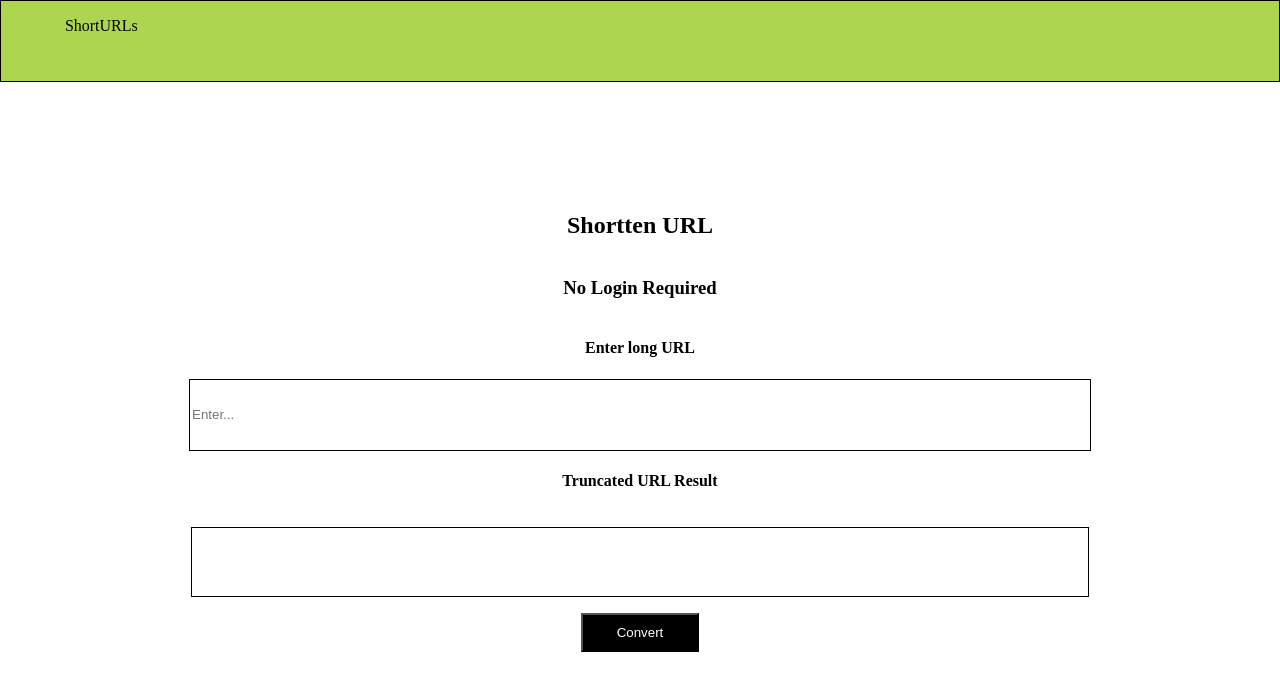
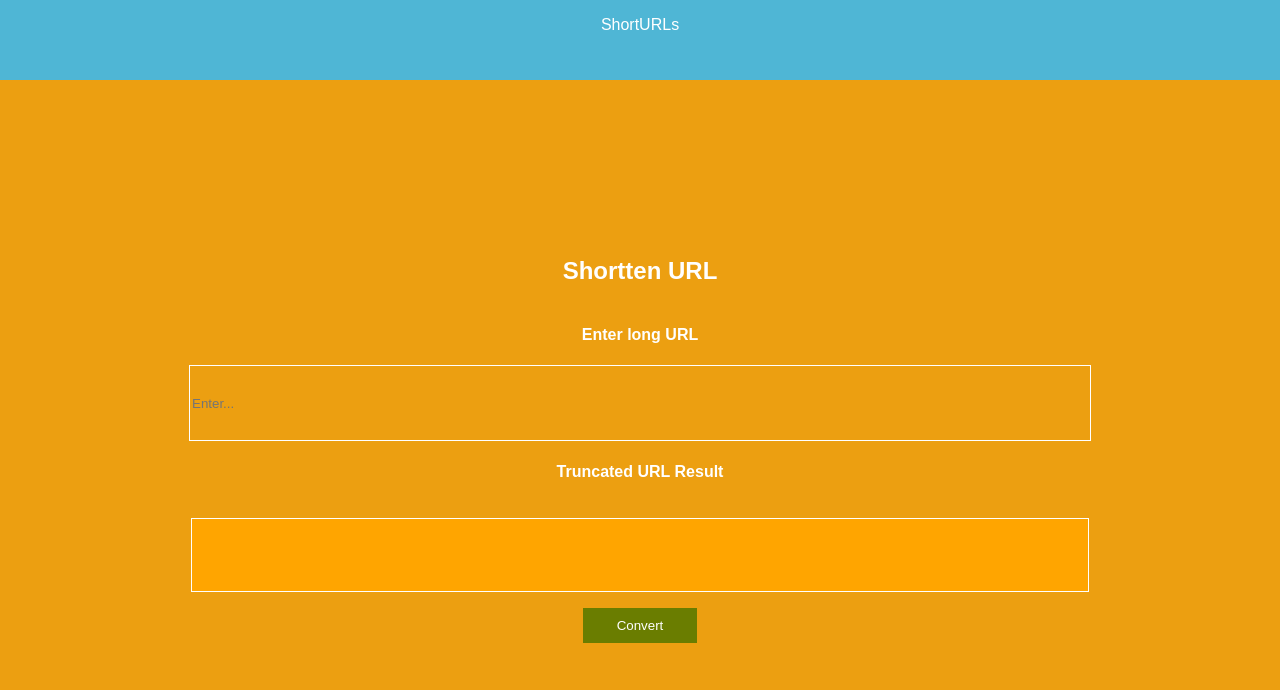
Before and after one commit to Artsia/ShorttenedLink, a plain HTML site: page index.html in a window 1280 px wide. Drawn offline with Linux system fonts and the light colour scheme.

Commit message:
changed color scheme

```diff
--- a/index.html
+++ b/index.html
@@ -19,7 +19,6 @@
     <div class="main">
 
         <h2>Shortten URL</h2>
-        <h3>No Login Required</h3>
         <h4>Enter long URL</h4>
 
         <input type="textField" id="txtField" placeholder="Enter...">
--- a/script.js
+++ b/script.js
@@ -23,7 +23,7 @@ function fTruncateURL() {
     }).then(response => response.text())
         .then(result => {
             shortURL = result;
-            truncResultId.textContent = shortURL;
+            truncResultId.textContent = shortURL; /**send back short url from api */
             console.log(shortURL);
         })
         .catch((e) => {
--- a/style.css
+++ b/style.css
@@ -1,49 +1,60 @@
-body{
+body {
     padding: 0%;
     margin: 0%;
-    color: black;
-
-
+    color: rgb(255, 255, 255);
+    display: flex;
+    flex-direction: column;
+    font-family: sans-serif;
 }
 
 
-header{
-    background-color: rgb(173, 213, 79);
+header {
+    background-color: rgb(79 182 213);
     display: block;
-    border: 1px solid black;
+    /*border: 1px solid black;*/
     height: 10vh;
 }
 
-#logo{
-    margin-left:5%;
+#logo {
+    /*margin-left:5%;*/
+    display: flex;
+    justify-content: center;
+    align-items: center;
 }
 
-.main{
+.main {
     display: flex;
     flex-direction: column;
     align-items: center;
     justify-content: center;
-    height: 85vh;
+    height: 90vh;
     width: 100%;
+    background-color: rgb(236, 159, 17);
+}
+
+#txtField {
+    width: 70%;
+    height: 10%;
+    border:1px solid rgb(255, 255, 255);
+    background-color: rgb(236, 159, 17);
+    color:white;
+}
+
+#truncResult {
+    width: 70%;
+    height: 10%;
+    border: 1px solid rgb(255, 255, 255);
+    background-color: orange;
+    display: flex;
+    justify-content: center;
+    align-items: center;
+}
+
+#btn {
+    background-color: rgb(106, 125, 0);
+    color: white;
+    padding: 10px 34px;
+    border: none;
+
 
 }
-
-#txtField{
-    width: 70%;
-    height: 10%;
-    border:1px solid black;
-}
-
-#truncResult{
-    width: 70%;
-    height: 10%;
-    border:1px solid black;
-    background-color: white;
-    text-justify: auto;
-}
-
-#btn{
-    background-color: black;
-    color: white;
-    padding: 10px 34px;
-}
```
Also changed, not shown: package.json (deleted, +0 -11 lines), 1 other file.
